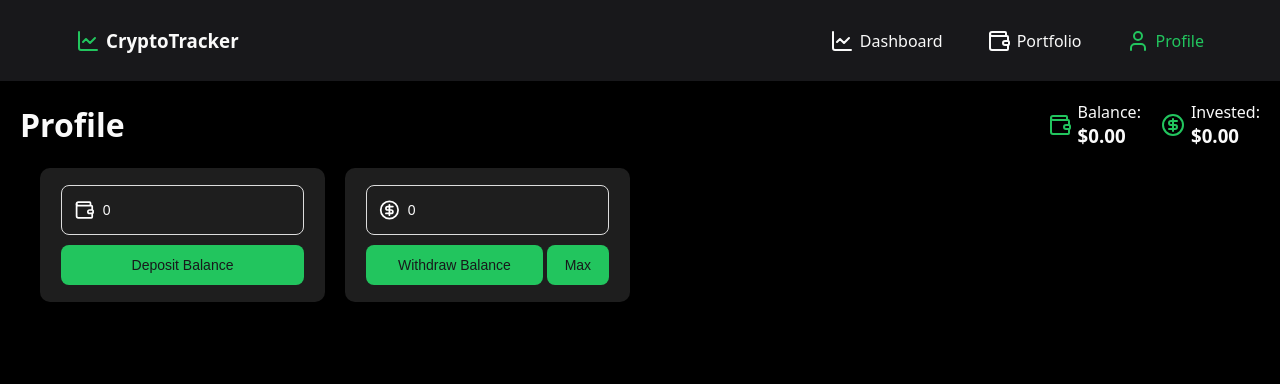
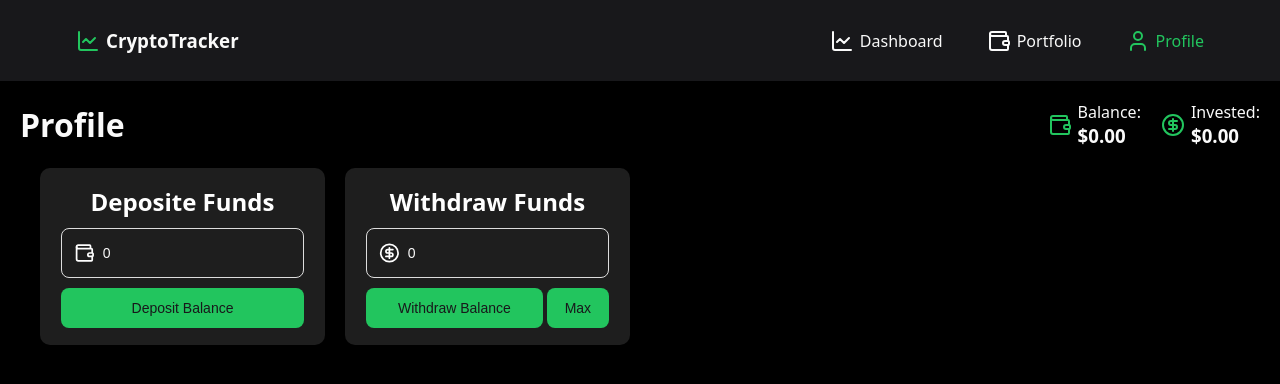
Before and after one commit to pkostadinov-intellias/CryptoTrader, a React (Vite) app: page /profile in a window 1280 px wide. Shown: the top 384 px of the page. Built offline with nearby package versions, Linux system fonts and the light colour scheme; no server answers.

Commit message:
change/ let user delete the 0 in input

```diff
--- a/src/components/Profile/BalanceActions.tsx
+++ b/src/components/Profile/BalanceActions.tsx
@@ -12,11 +12,11 @@ export default function BalanceActions() {
   const [withdrawAmount, setWithdrawAmount] = useState<number>(0);
 
   const handleDepositChange = (e: React.ChangeEvent<HTMLInputElement>) => {
-    setDepositAmount(parseFloat(e.target.value) || 0);
+    setDepositAmount(parseFloat(e.target.value));
   };
 
   const handleWithdrawChange = (e: React.ChangeEvent<HTMLInputElement>) => {
-    setWithdrawAmount(parseFloat(e.target.value) || 0);
+    setWithdrawAmount(parseFloat(e.target.value));
   };
 
   const handleDeposit = () => {
@@ -36,6 +36,7 @@ export default function BalanceActions() {
   return (
     <div className="crypto-container">
       <div className="portfolio-card">
+        <h2>Deposite Funds</h2>
         <TextField
           type="number"
           icon={Wallet}
@@ -47,6 +48,8 @@ export default function BalanceActions() {
       </div>
 
       <div className="portfolio-card">
+        <h2>Withdraw Funds</h2>
+
         <TextField
           type="number"
           icon={CircleDollarSign}
```
